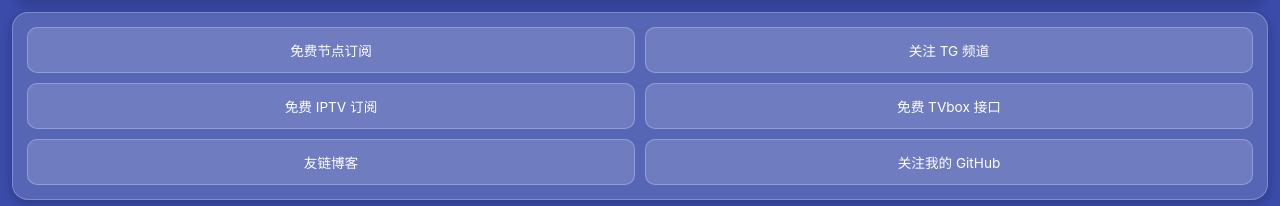
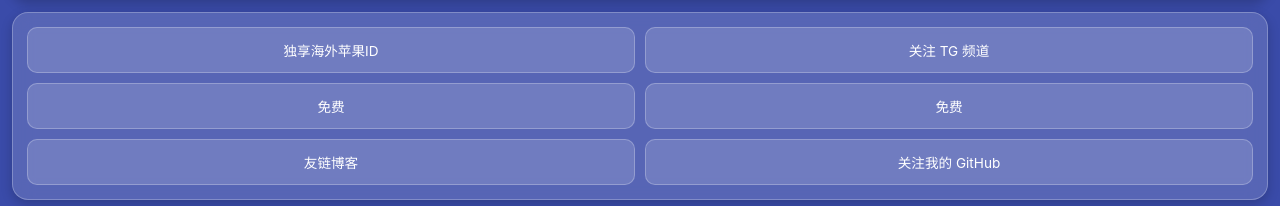
Before and after one commit to omniele/omniele.github.io, a plain HTML site: page index.html in a window 1280 px wide. Shown: the part 594-800 px from the top of the page. Drawn offline with Linux system fonts and the light colour scheme.

Commit message:
更新 index.html

```diff
--- a/index.html
+++ b/index.html
@@ -66,10 +66,10 @@
   </div>
 
   <div class="glass btn-grid">
-    <a href="https://t.me/omniele" target="_blank">免费节点订阅</a>
+    <a href="https://corichy.com" target="_blank">独享海外苹果ID</a>
     <a href="https://t.me/freeV2rayi" target="_blank">关注 TG 频道</a>
-    <a href="https://omniele.github.io/iptv" target="_blank">免费 IPTV 订阅</a>
-    <a href="https://omniele.github.io/tvbox" target="_blank">免费 TVbox 接口</a>
+    <a href="https://omniele.github.io/iptv" target="_blank">免费 </a>
+    <a href="https://omniele.github.io/tvbox" target="_blank">免费 </a>
     <a href="https://corich.cc" target="_blank">友链博客</a>
     <a href="https://github" target="_blank">关注我的 GitHub</a>
   </div>
```
